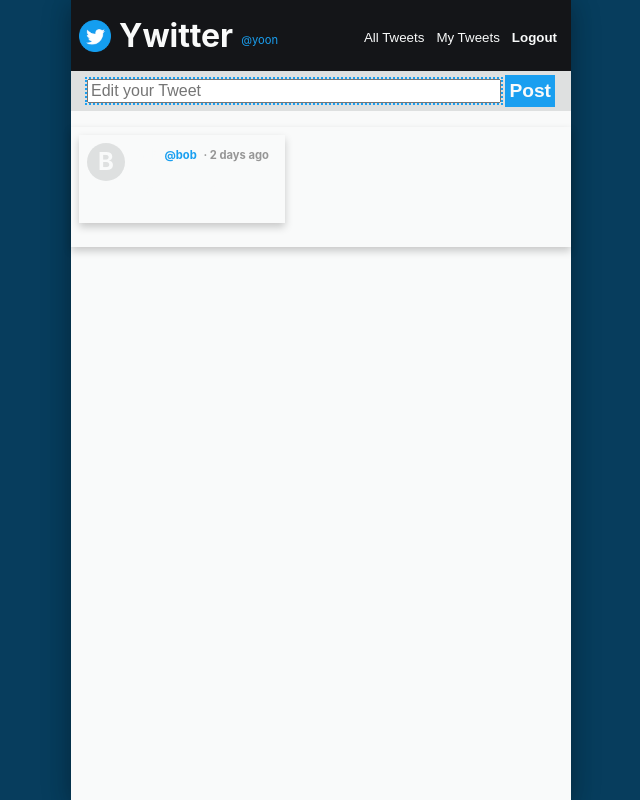
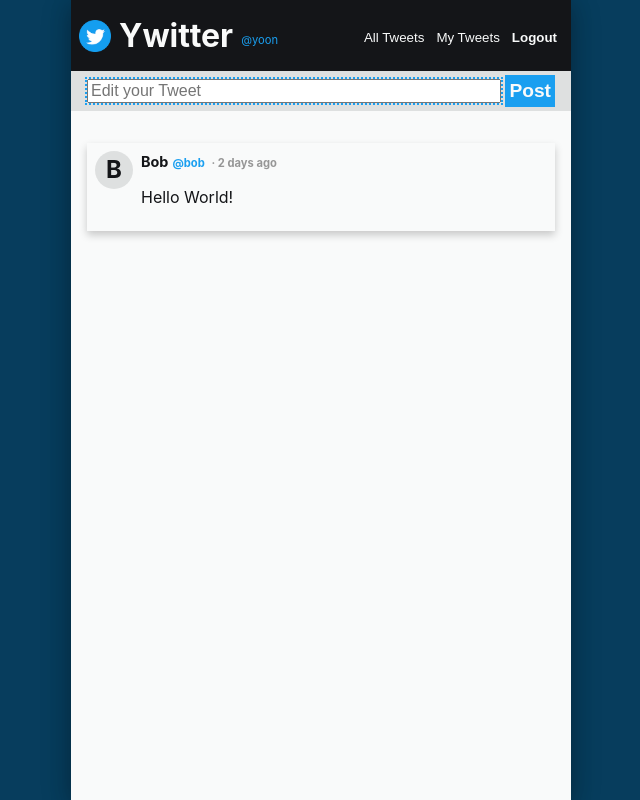
Before and after one commit to Potatojelly/Ywitter, a React (Create React App) app in the folder client/: page / in a window 1280 px wide. Shown: the whole page, without its empty margins (319-959 px from the left). Built offline with nearby package versions, Linux system fonts and the light colour scheme.

Commit message:
Fix UI bugs

```diff
--- a/client/src/components/Tweets/Tweets.module.css
+++ b/client/src/components/Tweets/Tweets.module.css
@@ -1,10 +1,13 @@
 .tweets {
-    box-shadow: 0 4px 8px 0 var(--color-shadow);
-    transition: 0.3s;
-    margin-bottom: 16px;
-    padding: 8px;
-    display: flex;
-    justify-content: space-between;
+  height: 100%;
+  overflow-y: auto;
+  color: var(--color-black);
+  padding: 16px;
+  list-style: none;
+  /* Firefox */
+  scrollbar-width: 6px;
+  scrollbar-color: var(--color-darkGrey);
+  scrollbar-face-color: var(--color-blue);
 }
 
 .tweets::-webkit-scrollbar {
```
